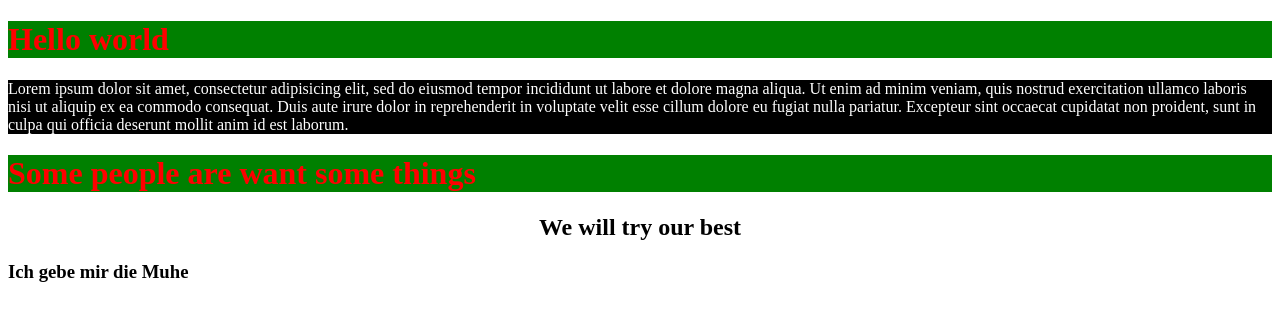
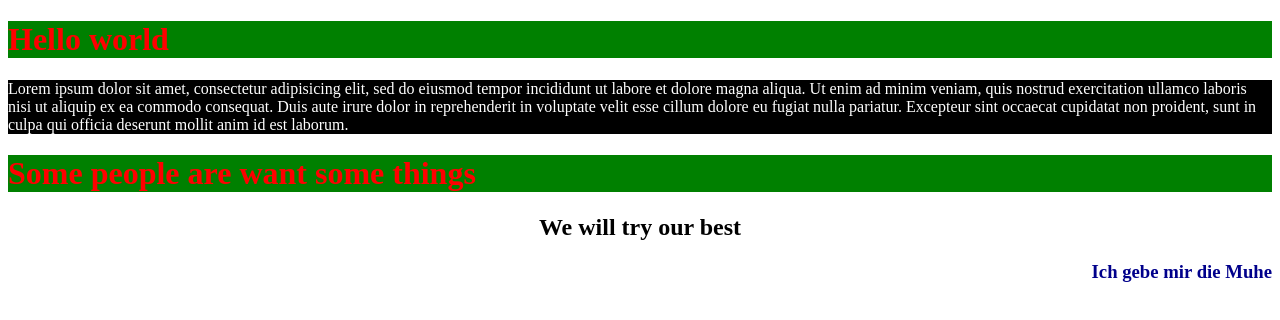
Before and after one commit to bashar61584/demo, a plain HTML site: page index.html in a window 1280 px wide. Drawn offline with Linux system fonts and the light colour scheme.

Commit message:
Update style.css
change h3

```diff
--- a/style.css
+++ b/style.css
@@ -9,3 +9,7 @@ p {
 h2{
 	text-align: center;
 }
+h3{
+	text-align: right;
+	color : darkblue;
+}
```
